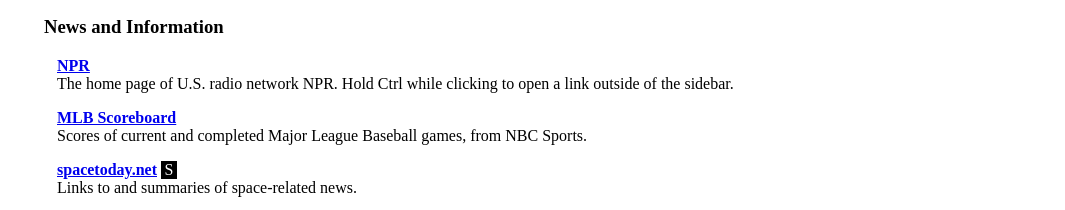
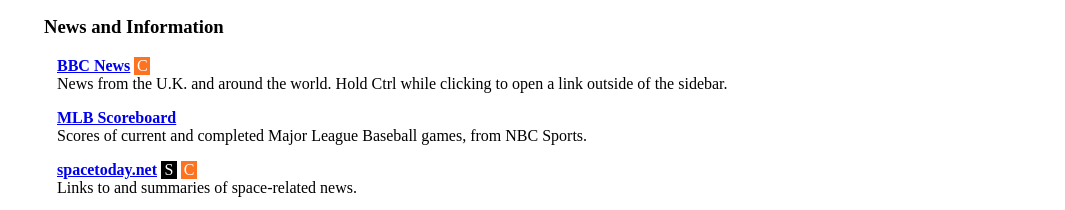
Before and after one commit to IsaacSchemm/sidebar-directory, a plain HTML site: page index.html in a window 1280 px wide. Shown: the part 635-845 px from the top of the page, without its empty margins (108-1173 px from the left). Drawn offline with Linux system fonts and the light colour scheme.

Commit message:
Replace NPR site with BBC, which works well even without JavaScript

```diff
--- a/index.html
+++ b/index.html
@@ -65,8 +65,9 @@
     <h3>News and Information<br>
     </h3>
     <p><a class="sidebar_link" target="previewFrame"
-        href="https://www.npr.org">NPR</a><br>
-      The home page of U.S. radio network NPR. Hold Ctrl while clicking
+        href="http://www.bbc.co.uk/news">BBC News</a> <span class="icon
+        classilla">C</span><br>
+      News from the U.K. and around the world. Hold Ctrl while clicking
       to open a link outside of the sidebar.<br>
     </p>
     <p><a class="sidebar_link" target="previewFrame"
@@ -77,7 +78,7 @@
     </p>
     <p><a class="sidebar_link" target="previewFrame"
         href="http://www.spacetoday.net/n6sidebar.html">spacetoday.net</a>
-      <span class="icon sidebar">S</span><br>
+      <span class="icon sidebar">S</span> <span class="icon classilla">C</span><br>
       Links to and summaries of space-related news. </p>
     <p> <a class="sidebar_link" target="previewFrame"
         href="https://www.lakora.us/weather">Weather</a> <span
```
